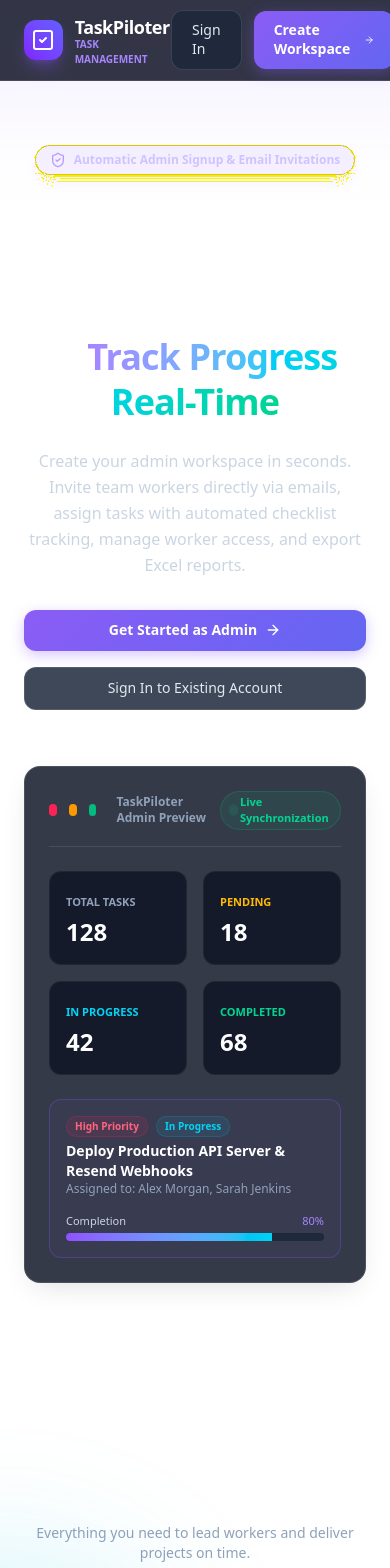
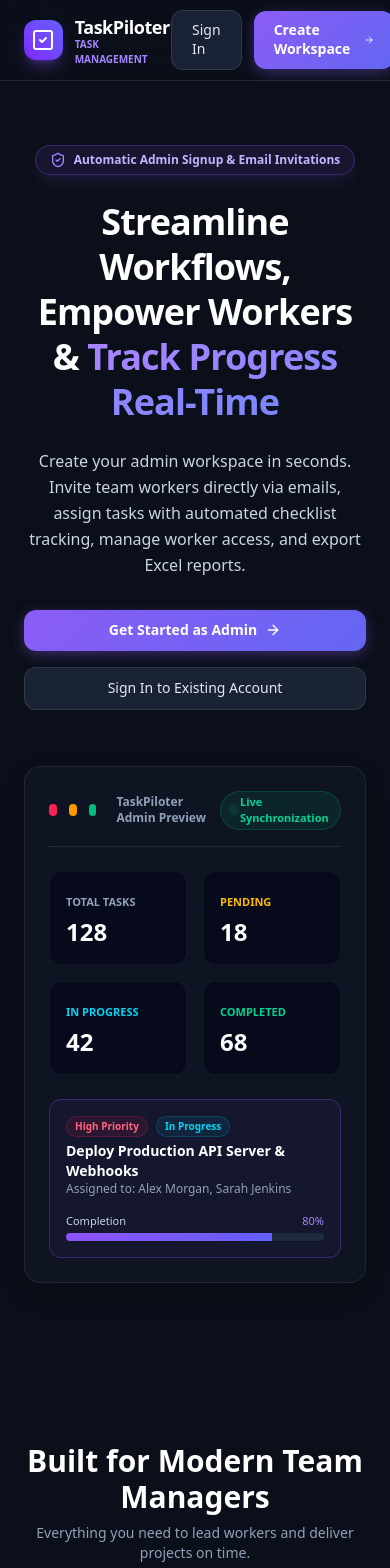
Before and after one commit to AniSmart-86/task-manager, a Next.js app: page / in a window 390 px wide. Shown: the top 1568 px of the page. Built offline with nearby package versions, Linux system fonts and the light colour scheme.

Commit message:
style: update background colors and text styles for improved UI consistency across components

```diff
--- a/app/globals.css
+++ b/app/globals.css
@@ -1,10 +1,10 @@
 @import "tailwindcss";
 
 :root {
-  --background: #ffffff;
-  --foreground: #0f172a;
-  --card: rgba(17, 24, 39, 0.75);
-  --card-border: rgba(255, 255, 255, 0.1);
+  --background: #0b0f19;
+  --foreground: #f8fafc;
+  --card: rgba(17, 24, 39, 0.7);
+  --card-border: rgba(255, 255, 255, 0.08);
   --primary: #8b5cf6;
   --primary-hover: #7c3aed;
   --accent-cyan: #06b6d4;
@@ -18,13 +18,16 @@
 
 html {
   scroll-behavior: smooth;
+  color-scheme: dark;
 }
 
 body {
   margin: 0;
   min-height: 100vh;
-  background-color: #ffffff;
-  color: #0f172a;
+  background-color: #0b0f19;
+  background-image: radial-gradient(at 50% 0%, rgba(124, 58, 237, 0.12) 0px, transparent 60%);
+  background-attachment: fixed;
+  color: #f8fafc;
   font-family: system-ui, -apple-system, BlinkMacSystemFont, 'Segoe UI', Roboto, Oxygen, Ubuntu, Cantarell, 'Open Sans', 'Helvetica Neue', sans-serif;
   overflow-x: hidden;
 }
@@ -33,30 +36,30 @@ body {
   box-sizing: border-box;
 }
 
-/* Glassmorphism dark cards on clean white background */
+/* Glassmorphism cards */
 .glass-card {
-  background: rgba(17, 24, 39, 0.85);
+  background: rgba(17, 24, 39, 0.7);
   backdrop-filter: blur(16px);
   -webkit-backdrop-filter: blur(16px);
-  border: 1px solid rgba(255, 255, 255, 0.12);
+  border: 1px solid rgba(255, 255, 255, 0.08);
   border-radius: 1rem;
-  box-shadow: 0 10px 30px -10px rgba(0, 0, 0, 0.15);
+  box-shadow: 0 10px 30px -10px rgba(0, 0, 0, 0.4);
   transition: all 0.25s cubic-bezier(0.4, 0, 0.2, 1);
   color: #f8fafc;
 }
 
 .glass-card:hover {
-  border-color: rgba(139, 92, 246, 0.4);
-  box-shadow: 0 12px 35px -10px rgba(139, 92, 246, 0.25);
+  border-color: rgba(139, 92, 246, 0.35);
+  box-shadow: 0 12px 35px -10px rgba(139, 92, 246, 0.2);
 }
 
-/* Modern inputs inside cards/modals */
+/* Modern inputs */
 .form-input {
   width: 100%;
   padding: 0.75rem 1rem;
   border-radius: 0.75rem;
-  background: rgba(15, 23, 42, 0.85);
-  border: 1px solid rgba(255, 255, 255, 0.15);
+  background: rgba(15, 23, 42, 0.75);
+  border: 1px solid rgba(255, 255, 255, 0.12);
   color: #f8fafc;
   font-size: 0.875rem;
   outline: none;
@@ -65,11 +68,11 @@ body {
 
 .form-input:focus {
   border-color: #8b5cf6;
-  box-shadow: 0 0 0 3px rgba(139, 92, 246, 0.25);
+  box-shadow: 0 0 0 3px rgba(139, 92, 246, 0.2);
 }
 
 .form-input::placeholder {
-  color: #94a3b8;
+  color: #64748b;
 }
 
 /* Primary button */
@@ -112,16 +115,16 @@ body {
   border-radius: 0.75rem;
   font-weight: 500;
   font-size: 0.875rem;
-  background: rgba(30, 41, 59, 0.85);
-  border: 1px solid rgba(255, 255, 255, 0.12);
+  background: rgba(30, 41, 59, 0.8);
+  border: 1px solid rgba(255, 255, 255, 0.1);
   color: #e2e8f0;
   transition: all 0.2s ease;
   cursor: pointer;
 }
 
 .btn-secondary:hover {
-  background: rgba(51, 65, 85, 0.95);
-  border-color: rgba(255, 255, 255, 0.25);
+  background: rgba(51, 65, 85, 0.9);
+  border-color: rgba(255, 255, 255, 0.2);
   color: white;
 }
 
@@ -131,12 +134,12 @@ body {
   height: 6px;
 }
 ::-webkit-scrollbar-track {
-  background: #f1f5f9;
+  background: rgba(15, 23, 42, 0.5);
 }
 ::-webkit-scrollbar-thumb {
-  background: #c4b5fd;
+  background: rgba(139, 92, 246, 0.3);
   border-radius: 3px;
 }
 ::-webkit-scrollbar-thumb:hover {
-  background: #8b5cf6;
+  background: rgba(139, 92, 246, 0.6);
 }
--- a/app/layout.tsx
+++ b/app/layout.tsx
@@ -22,16 +22,16 @@ export const metadata: Metadata = {
 export default function RootLayout({ children }: { children: React.ReactNode }) {
   return (
     <html lang="en" className={`${geistSans.variable} ${geistMono.variable} h-full antialiased`}>
-      <body className="min-h-full bg-slate-50 text-slate-900 font-sans selection:bg-violet-500 selection:text-white">
+      <body className="min-h-full bg-[#0b0f19] text-slate-100 font-sans selection:bg-violet-500 selection:text-white">
         <UserProvider>
           <Toaster
             position="top-right"
             toastOptions={{
               style: {
-                background: "#ffffff",
-                color: "#0f172a",
-                border: "1px solid #e2e8f0",
-                boxShadow: "0 10px 25px -5px rgba(0,0,0,0.1)",
+                background: "rgba(15, 23, 42, 0.95)",
+                color: "#f8fafc",
+                border: "1px solid rgba(255, 255, 255, 0.1)",
+                backdropFilter: "blur(12px)",
                 fontSize: "13px",
               },
             }}
--- a/app/login/page.tsx
+++ b/app/login/page.tsx
@@ -60,7 +60,7 @@ export default function LoginPage() {
   };
 
   return (
-    <main className="min-h-screen flex items-center justify-center p-4 bg-white relative overflow-hidden">
+    <main className="min-h-screen flex items-center justify-center p-4 bg-[#0b0f19] relative overflow-hidden">
       {/* Background Ambient Glows */}
       <div className="absolute top-1/4 left-1/4 -translate-x-1/2 -translate-y-1/2 w-96 h-96 bg-violet-600/20 rounded-full blur-3xl pointer-events-none" />
       <div className="absolute bottom-1/4 right-1/4 translate-x-1/2 translate-y-1/2 w-96 h-96 bg-cyan-600/15 rounded-full blur-3xl pointer-events-none" />
--- a/app/page.tsx
+++ b/app/page.tsx
@@ -7,7 +7,6 @@ import {
   LuArrowRight,
   LuBan,
   LuSquareCheck,
-  LuClock,
   LuFileSpreadsheet,
   LuLayoutDashboard,
   LuLock,
@@ -15,21 +14,15 @@ import {
   LuShieldCheck,
   LuTrendingUp,
   LuUserPlus,
-  LuUsers,
 } from "react-icons/lu";
 
 export default function HomePage() {
   const { user } = useContext(UserContext);
 
   return (
-    <div className="min-h-screen bg-white text-slate-900 selection:bg-violet-500 selection:text-white relative overflow-hidden">
-      {/* Background Radial Glow Effects */}
-      <div className="absolute top-0 left-1/2 -translate-x-1/2 w-250 h-25 bg-linear-to-b from-violet-600/20 via-indigo-600/10 to-transparent blur-3xl pointer-events-none" />
-      <div className="absolute top-1/3 -left-48 w-96 h-96 bg-cyan-500/15 rounded-full blur-3xl pointer-events-none" />
-      <div className="absolute top-2/3 -right-48 w-96 h-96 bg-emerald-500/15 rounded-full blur-3xl pointer-events-none" />
-
+    <div className="min-h-screen bg-[#0b0f19] text-slate-100 selection:bg-violet-500 selection:text-white relative overflow-hidden">
       {/* Top Header Navigation */}
-      <header className="sticky top-0 z-50 border-b border-white/10 bg-slate-950/80 backdrop-blur-xl">
+      <header className="sticky top-0 z-50 border-b border-white/10 bg-[#0b0f19]/80 backdrop-blur-xl">
         <div className="max-w-7xl mx-auto px-6 h-20 flex items-center justify-between">
           <Link href="/" className="flex items-center gap-3">
             <div className="h-10 w-10 rounded-xl bg-linear-to-tr from-violet-600 to-indigo-500 flex items-center justify-center shadow-lg shadow-violet-500/30">
@@ -53,7 +46,7 @@ export default function HomePage() {
           <div className="flex items-center gap-3">
             {user ? (
               <Link
-                href={user.role === "admin" ? "/admin/dashboard" : "/user/dashboard"}
+                href={user.role === "admin" ? "/admin/dashboard" : user.role === "superadmin" ? "/superadmin/dashboard" : "/user/dashboard"}
                 className="btn-primary text-xs"
               >
                 <LuLayoutDashboard className="h-4 w-4" />
@@ -76,14 +69,14 @@ export default function HomePage() {
 
       {/* Hero Section */}
       <section className="relative pt-16 pb-20 px-6 max-w-7xl mx-auto text-center">
-        <div className="inline-flex items-center gap-2 px-3.5 py-1.5 rounded-full border border-violet-500/30 bg-violet-500/10 text-violet-300 text-xs font-semibold mb-6 shadow-lg shadow-violet-500/10 animate-pulse">
+        <div className="inline-flex items-center gap-2 px-3.5 py-1.5 rounded-full border border-violet-500/30 bg-violet-500/10 text-violet-300 text-xs font-semibold mb-6 shadow-lg shadow-violet-500/10">
           <LuShieldCheck className="h-4 w-4 text-violet-400" />
           <span>Automatic Admin Signup & Email Invitations</span>
         </div>
 
         <h1 className="text-4xl md:text-6xl font-extrabold tracking-tight text-white max-w-4xl mx-auto leading-tight">
           Streamline Workflows, Empower Workers &{" "}
-          <span className="bg-linear-to-r from-violet-400 via-cyan-400 to-emerald-400 bg-clip-text text-transparent">
+          <span className="bg-linear-to-r from-violet-400 to-indigo-400 bg-clip-text text-transparent">
             Track Progress Real-Time
           </span>
         </h1>
@@ -149,7 +142,7 @@ export default function HomePage() {
                   In Progress
                 </span>
               </div>
-              <h4 className="text-sm font-semibold text-white">Deploy Production API Server & Resend Webhooks</h4>
+              <h4 className="text-sm font-semibold text-white">Deploy Production API Server & Webhooks</h4>
               <p className="text-xs text-slate-400">Assigned to: Alex Morgan, Sarah Jenkins</p>
             </div>
 
@@ -159,7 +152,7 @@ export default function HomePage() {
                 <span className="text-violet-400">80%</span>
               </div>
               <div className="h-2 w-full rounded-full bg-slate-800 overflow-hidden">
-                <div className="h-full bg-linear-to-r from-violet-500 to-cyan-400 w-[80%]" />
+                <div className="h-full bg-linear-to-r from-violet-500 to-indigo-500 w-[80%]" />
               </div>
             </div>
           </div>
@@ -185,7 +178,7 @@ export default function HomePage() {
           </div>
 
           <div className="glass-card p-6 space-y-3">
-            <div className="h-10 w-10 rounded-xl bg-cyan-600/20 text-cyan-400 border border-cyan-500/30 flex items-center justify-center">
+            <div className="h-10 w-10 rounded-xl bg-violet-600/20 text-violet-400 border border-violet-500/30 flex items-center justify-center">
               <LuMail className="h-5 w-5" />
             </div>
             <h3 className="text-base font-semibold text-white">Worker Invites</h3>
@@ -195,7 +188,7 @@ export default function HomePage() {
           </div>
 
           <div className="glass-card p-6 space-y-3">
-            <div className="h-10 w-10 rounded-xl bg-emerald-600/20 text-emerald-400 border border-emerald-500/30 flex items-center justify-center">
+            <div className="h-10 w-10 rounded-xl bg-violet-600/20 text-violet-400 border border-violet-500/30 flex items-center justify-center">
               <LuTrendingUp className="h-5 w-5" />
             </div>
             <h3 className="text-base font-semibold text-white">Real-Time Progress Tracking</h3>
@@ -205,7 +198,7 @@ export default function HomePage() {
           </div>
 
           <div className="glass-card p-6 space-y-3">
-            <div className="h-10 w-10 rounded-xl bg-amber-600/20 text-amber-400 border border-amber-500/30 flex items-center justify-center">
+            <div className="h-10 w-10 rounded-xl bg-violet-600/20 text-violet-400 border border-violet-500/30 flex items-center justify-center">
               <LuBan className="h-5 w-5" />
             </div>
             <h3 className="text-base font-semibold text-white">Worker Access Control</h3>
@@ -215,7 +208,7 @@ export default function HomePage() {
           </div>
 
           <div className="glass-card p-6 space-y-3">
-            <div className="h-10 w-10 rounded-xl bg-emerald-600/20 text-emerald-400 border border-emerald-500/30 flex items-center justify-center">
+            <div className="h-10 w-10 rounded-xl bg-violet-600/20 text-violet-400 border border-violet-500/30 flex items-center justify-center">
               <LuFileSpreadsheet className="h-5 w-5" />
             </div>
             <h3 className="text-base font-semibold text-white">Formatted Excel Exports</h3>
@@ -225,7 +218,7 @@ export default function HomePage() {
           </div>
 
           <div className="glass-card p-6 space-y-3">
-            <div className="h-10 w-10 rounded-xl bg-indigo-600/20 text-indigo-400 border border-indigo-500/30 flex items-center justify-center">
+            <div className="h-10 w-10 rounded-xl bg-violet-600/20 text-violet-400 border border-violet-500/30 flex items-center justify-center">
               <LuLock className="h-5 w-5" />
             </div>
             <h3 className="text-base font-semibold text-white">Server & Client Admin Proxy</h3>
@@ -255,7 +248,7 @@ export default function HomePage() {
           </div>
 
           <div className="glass-card p-8 space-y-4">
-            <div className="h-12 w-12 rounded-full bg-cyan-600 text-white font-bold text-lg flex items-center justify-center mx-auto shadow-lg shadow-cyan-600/30">
+            <div className="h-12 w-12 rounded-full bg-violet-600 text-white font-bold text-lg flex items-center justify-center mx-auto shadow-lg shadow-violet-600/30">
               2
             </div>
             <h3 className="text-base font-semibold text-white">Invite Workers via Email</h3>
@@ -265,7 +258,7 @@ export default function HomePage() {
           </div>
 
           <div className="glass-card p-8 space-y-4">
-            <div className="h-12 w-12 rounded-full bg-emerald-600 text-white font-bold text-lg flex items-center justify-center mx-auto shadow-lg shadow-emerald-600/30">
+            <div className="h-12 w-12 rounded-full bg-violet-600 text-white font-bold text-lg flex items-center justify-center mx-auto shadow-lg shadow-violet-600/30">
               3
             </div>
             <h3 className="text-base font-semibold text-white">Assign & Monitor Progress</h3>
@@ -278,7 +271,7 @@ export default function HomePage() {
 
       {/* CTA Footer Banner */}
       <section className="py-16 px-6 max-w-7xl mx-auto">
-        <div className="glass-card p-10 md:p-14 text-center relative overflow-hidden bg-linear-to-r from-violet-900/40 via-indigo-900/40 to-slate-900/80 border border-violet-500/30">
+        <div className="glass-card p-10 md:p-14 text-center relative overflow-hidden bg-slate-900/60 border border-white/10">
           <h2 className="text-3xl font-extrabold text-white">Ready to Boost Team Productivity?</h2>
           <p className="text-xs md:text-sm text-slate-300 mt-3 max-w-xl mx-auto">
             Join workspace managers who rely on TaskPiloter to organize tasks, invite workers, and deliver work on time.
--- a/app/signup/page.tsx
+++ b/app/signup/page.tsx
@@ -59,7 +59,7 @@ export default function SignUpPage() {
   };
 
   return (
-    <main className="min-h-screen flex items-center justify-center p-4 bg-white relative overflow-hidden">
+    <main className="min-h-screen flex items-center justify-center p-4 bg-[#0b0f19] relative overflow-hidden">
       <div className="absolute top-1/4 right-1/4 translate-x-1/2 -translate-y-1/2 w-96 h-96 bg-violet-600/20 rounded-full blur-3xl pointer-events-none" />
       <div className="absolute bottom-1/4 left-1/4 -translate-x-1/2 translate-y-1/2 w-96 h-96 bg-emerald-600/15 rounded-full blur-3xl pointer-events-none" />
 
--- a/components/layouts/AdminDashboardLayout.tsx
+++ b/components/layouts/AdminDashboardLayout.tsx
@@ -46,7 +46,7 @@ export default function AdminDashboardLayout({ children, activeMenu }: AdminDash
       <div className="min-h-screen flex items-center justify-center bg-[#030712] text-slate-100">
         <div className="flex flex-col items-center gap-3 text-violet-400">
           <LuLoader className="animate-spin h-8 w-8 text-violet-500" />
-          <span className="text-xs font-medium tracking-wide">Validating session permissions...</span>
+          <span className="text-xs font-medium tracking-wide">Validating permissions...</span>
         </div>
       </div>
     );
```
Also changed, not shown: app/accept-invite/AcceptInviteForm.tsx (+18 -18 lines), app/superadmin/dashboard/page.tsx (+40 -43 lines), components/AvatarGroup.tsx (+21 -9 lines).
